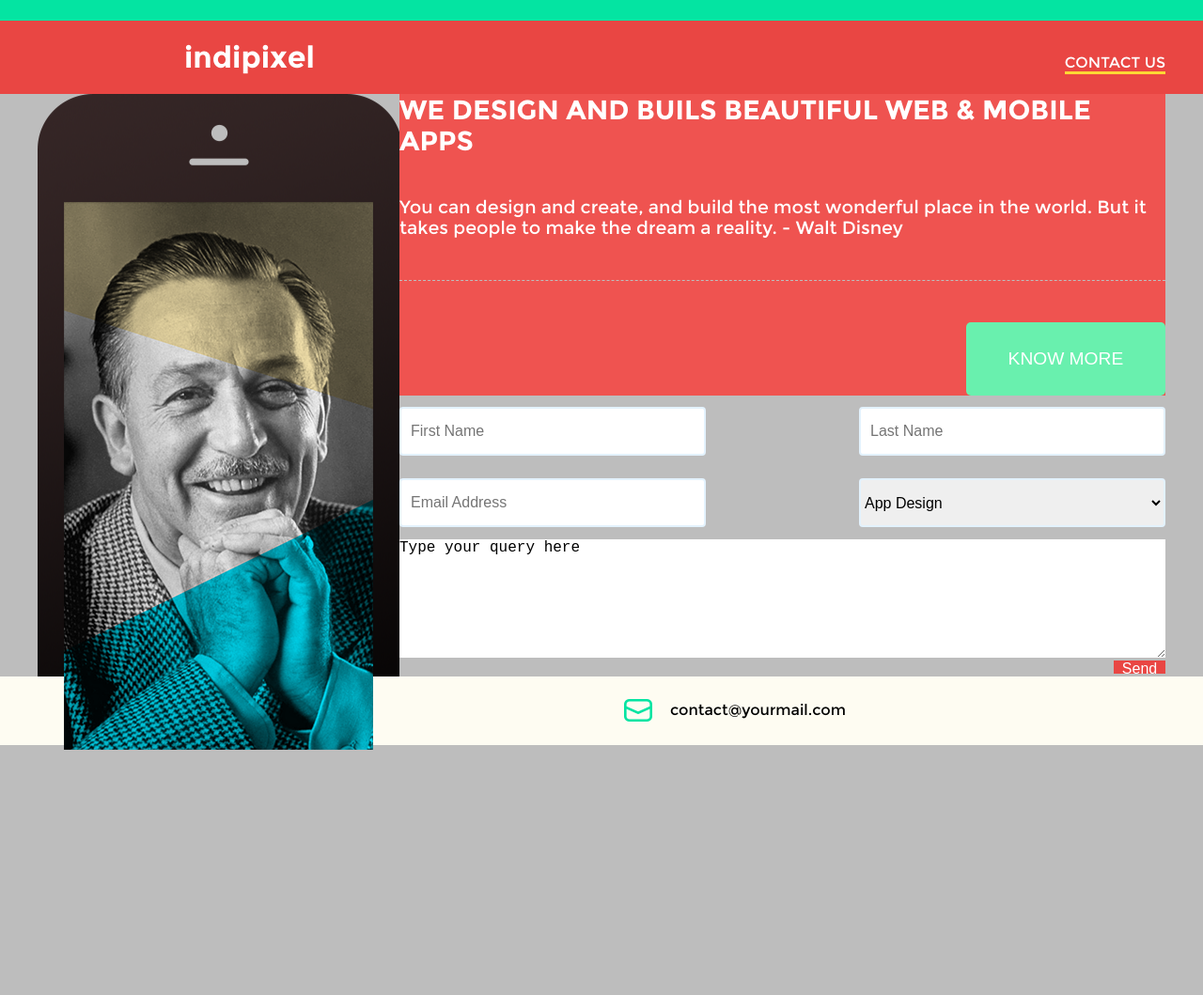
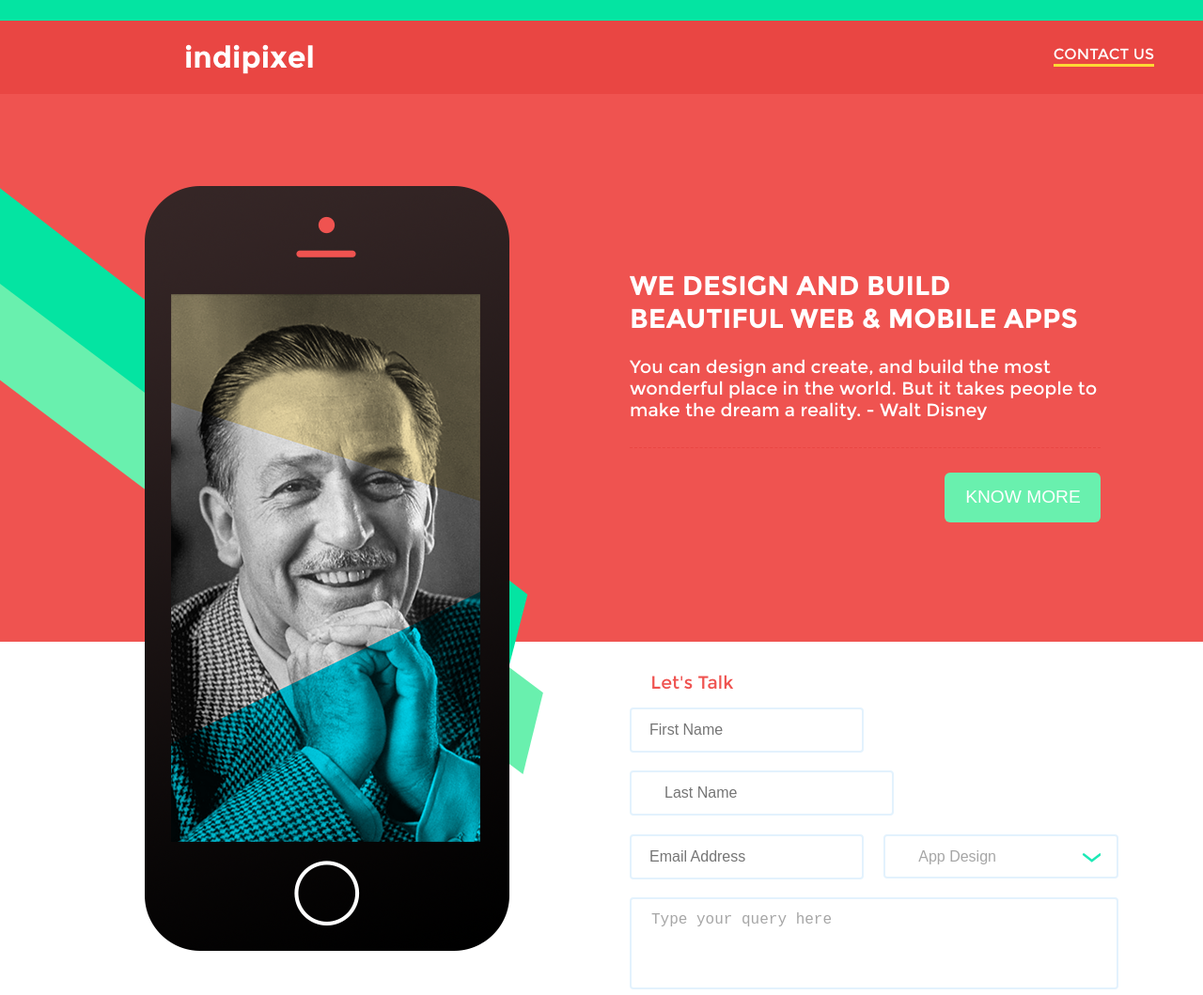
Before and after one commit to KseniaCheledina/second, a plain HTML site: page index.pug in a window 1280 px wide. Shown: the top 1059 px of the page at 94% size. Before the commit the page ends 800 px from the top, so only its background shows below. Drawn offline with nearby package versions, Linux system fonts and the light colour scheme; files that its build step writes are made by us from their sources; files whose address does not match are found by name.

Commit message:
html/css
финишная верстка, без нижнего элемента в блоке телефона. +добавлена
arrow.png

```diff
--- a/index.pug
+++ b/index.pug
@@ -15,28 +15,32 @@ html
 				ul
 					li
 						a contact us
-
+		.red
+		.darker-line
+		.lighter-line
 		main
-			.positioner.container
+			.container.positioner
 				.phone
 					.frame
 						.screen
 				.content
 					.introduction
-						h2 we design and buils beautiful web &amp; mobile apps
+						h2 we design and build beautiful web &amp; mobile apps
 						p You can design and create, and build the most wonderful place in the world. But it takes people to make the dream a reality. - Walt Disney
 						button Know more
 					.form
 						form
+							.form-caption Let's Talk
 							.input-section
 								input(type="text", name="firstname", placeholder="First Name")
 								input(type="text", name="lastname", placeholder="Last Name")
 								input(type="email", name="email", placeholder="Email Address")
-								select(name="design")
-									option(value="option1") App Design
-									option(value="option2") Option 2
+								.select-style
+									select(name="design")
+										option(value="option1") App Design
+										option(value="option2") Option 2
 							.textarea
-								textarea(name="message", rows="7", cols="80") Type your query here
+								textarea(name="message", rows="3", cols="80") Type your query here
 							.submit
 								input(type="submit", value="Send" class="submit")
 
@@ -45,5 +49,5 @@ html
 			.footer.positioner
 				.copyright &copy; 2015 Indipixel design
 				.contact
-					img(src="images/Mail_icon.png")
+					.mail-icon
 					.email contact@yourmail.com
--- a/styles/style.styl
+++ b/styles/style.styl
@@ -1,5 +1,5 @@
 @import "fonts"
-@import "flexbox"
+
 
 darker-green = #04E4A2
 lighter-green = #69F0AE
@@ -9,8 +9,10 @@ darker-red = #E94643
 lighter-red = #EF5350
 lighter-black = #1D1D1D
 form-border = #E3F2FD
-grey = #BDBDBD
+grey = #636363
+grey-special = rgba(99, 99, 99, 0.57)
 white = #ffffff
+red-height = 583px
 /* -------- Genera part ----------*/
 html
 	width: 100%
@@ -20,7 +22,6 @@ html
 	margin: 0
 	border: 0
 	font-size: 100%
-	vertical-align: baseline
 	box-sizing: border-box
 
 body
@@ -29,7 +30,6 @@ body
 	height: 100%
 	font-family: Montserrat, sans-serif
 	font-size: 16px
-	background: grey
 	color: white
 ul
 	li
@@ -50,113 +50,189 @@ a
 #header
 	background: darker-red
 	height: 100px
-	flexbox(flex)
-	flex-wrap(wrap)
+	display: flex
+	flex-wrap: wrap
 	nav
 		width: 100%
-		flexbox(flex)
-		justify-content(space-between)
-		align-items: baseline
+		display: flex
+		justify-content: space-between
 		.logo
 			font-size: 2em
 			font-weight: bold
 			padding-left: 13%
 		ul
+			padding: 0.4% 1% 0 0
 			li
 				text-transform: uppercase
 				a
 					border-bottom: 3px solid hover-color
+					padding-bottom: 1.5%
 
 /* -------- Main part ----------*/
-main
-	.container
-		flexbox(flex)
-		.phone, .content
-			flex(1)
-			flexbox(flex)
-		.content
-			flex-wrap: (wrap)
-			.introduction
-				flexbox(flex)
-				justify-content(center)
-				flex-direction(column)
-				line-height: 1.15
-				font-weight: normal
-				align-items(center)
-				max-height: 104vh
-				background: lighter-red
-				h2
+.red
+	background: lighter-red
+	position: absolute
+	width: 100%
+	height: red-height
+	z-index: -1
+.darker-line
+	position: absolute
+	border-bottom: 82px solid darker-green
+	border-left: 50px solid transparent
+	border-right: 35px solid transparent
+	height: 0
+	width: 100%
+	left: -583px
+	top: 255px
+	-webkit-transform: rotate(37.6deg)
+    transform: rotate(37.6deg)
+	-ms-transform: rotate(37.6deg)
+.lighter-line
+	position: absolute
+	border-bottom: 82px solid lighter-green
+	border-left: 50px solid transparent
+	border-right: 35px solid transparent
+	height: 0
+	width: 100%
+	left: -570px
+	top: 365px
+	-webkit-transform: rotate(37deg)
+    transform: rotate(37deg)
+	-ms-transform: rotate(37deg)
+
+.container
+	display: flex
+	flex-wrap: nowrap
+	z-index: 1
+	.content
+		display: flex
+		flex-wrap: wrap
+		flex: 1 0 58.2%
+		padding: 15.6% 4.2% 0 10.7%;
+		height: 100%
+		.introduction
+			display: flex
+			justify-content: center
+			flex-direction: column
+			line-height: 1.2
+			font-weight: normal
+			align-items: center
+			max-height: red-height
+			height: 100%
+			padding-right: 3.5%
+			margin-bottom: 30%
+			h2
+				text-transform: uppercase
+				font-size: 1.8em
+				margin-bottom: 4.5%
+				color: white
+
+			p
+				font-size: 1.2em
+				border-bottom: 1px dashed darker-red
+				padding-bottom: 5.5%
+				margin-bottom: 5.2%
+				color: white
+
+			button
+				align-self: flex-end
+				text-transform: uppercase
+				background: lighter-green
+				color: #ffffff
+				font-size: 1.2em
+				width: 166px
+				height: 53px
+				border-radius: 6px
+		.form
+			margin-bottom: 5.5%
+		form
+			display: flex
+			flex-direction: column
+			.form-caption
+				color: lighter-red
+				font-size: 1.2em
+				padding: 1% 0 0 4.3%
+				margin-bottom: 1.5%
+			.textarea
+				flex-basis: 100%
+				margin-top: 1.8%
+				margin-bottom: 2.4%
+				textarea
+					padding: 13px 21px
+					border: 2px solid form-border
+					border-radius: 4px
+					width: 100%
+					height: 98px
+					overflow: auto
+					resize: none
+					color: grey-special
+
+			.submit
+				align-self: flex-end
+				input[type="submit"]
+					background: darker-red
+					height: 45px
+					width: 120px
+					font-size: 1.1em
+					color: white
+					border-radius: 8px
 					text-transform: uppercase
-					font-size: 1.8em
-					margin-bottom: 5.2%
 
-				p
-					font-size: 1.2em
-					border-bottom: 1px dashed grey
-					padding-bottom: 5.5%
-					margin-bottom: 5.5%
+			.input-section
+				display: flex
+				flex-wrap: wrap
+				justify-content: space-between
 
-				button
-					align-self(flex-end)
-					text-transform: uppercase
-					background: lighter-green
-					color: #ffffff
-					font-size: 1.2em
-					padding: 3.4% 5.5%
-					border-radius: 5px
-			form
-				flexbox(flex)
-				flex-direction(column)
-				.input-section
-					flexbox(flex)
-					flex-wrap(wrap)
-					justify-content: space-between
-					input, select
-						flex-basis(40%)
+				input
+					flex-basis: 48%
+					border-radius: 4px
+					border: 2px solid form-border
+					padding: 13px 19px
+					margin: 1.85% 0
+					color: grey
+				input:nth-child(2), select
+					padding: 13px 35px
+				.select-style
+					flex-basis: 48%
+					display: flex
+					padding: 1% 0
+					background: white url("../images/arrow.png") no-repeat 92% 52%
+					select
+						color: grey-special
+						flex-basis: 100%
 						border-radius: 4px
-						margin: 1.5% 0
 						border: 2px solid form-border
-					input
-						padding: 15px 10px
-
-					textarea
-						padding: 15px 20px;
-						flex(100%)
-						border-radius: 5px
-						margin: 1.5%
-				.submit
-					align-self(flex-end)
-					input[type="submit"]
-						background: darker-red
-						height: 14px
-						width: 55px
-						color: white
-
-
-
-
-		.phone
-			justify-content(center)
-			.frame
-				flexbox(flex)
-				align-items(center)
-				justify-content(center)
-				position: relative
-				max-width: 388px
+						padding: 13px 35px
+						margin: 1.85% 0
+						background-color: transparent
+						-webkit-appearance: none
+		       			-moz-appearance: none
+		            	appearance: none
+	.phone
+		display: flex
+		justify-content: flex-end
+		flex: 1 0 41.8%
+		margin-bottom: 2.6%
+		.frame
+			z-index: 9
+			display: flex
+			align-self: center
+			position: relative
+			max-width: 100%
+			width: 388px
+			height: 814px
+			max-height: 100%
+			background: url("../images/phone_frame.png") no-repeat
+			.screen
+				position: absolute
+				z-index: 10
+				max-width: 329px
+				max-height: 583px
+				top: 115px
+				left: 28px
 				width: 100%
 				height: 100%
-				max-height: 814px
-				background: url("../images/phone_frame.png") no-repeat
-				.screen
-					position: absolute
-					z-index: 10
-					max-width: 329px
-					max-height: 583px
-					top: 115px
-					left: 28px
-					width: 100%
-					height: 100%
-					background: url("../images/phone_screen.png") no-repeat
+				background: url("../images/phone_screen.png") no-repeat
 
 
 /* -------- Footer part ----------*/
@@ -164,19 +240,22 @@ main
 	color: #000000
 	background: footer-color
 	height: 73px
-	flexbox(flex)
+	display: flex
 	.footer
 		width: 100%
-		flexbox(flex)
-		flex(50%)
+		display: flex
+		flex: 1 0 50%
 		.copyright, .contact
 			align-self: center
-			flex(40%)
+			flex: 1 0 40%
 		.copyright
-			padding-left: 9%
+			padding-left: 9.5%
 		.contact
-			flexbox(flex)
+			display: flex
 			align-items: center
-			padding-left: 2%
-			img
+			padding-left: 2.4%
+			.mail-icon
+				background: url("../images/mail_icon.png") no-repeat 0 0
+				width: 30px
+				height: 24px
 				margin-right: 19px
```
Also changed, not shown: images/arrow.png (added), index.html, styles/style.css.
